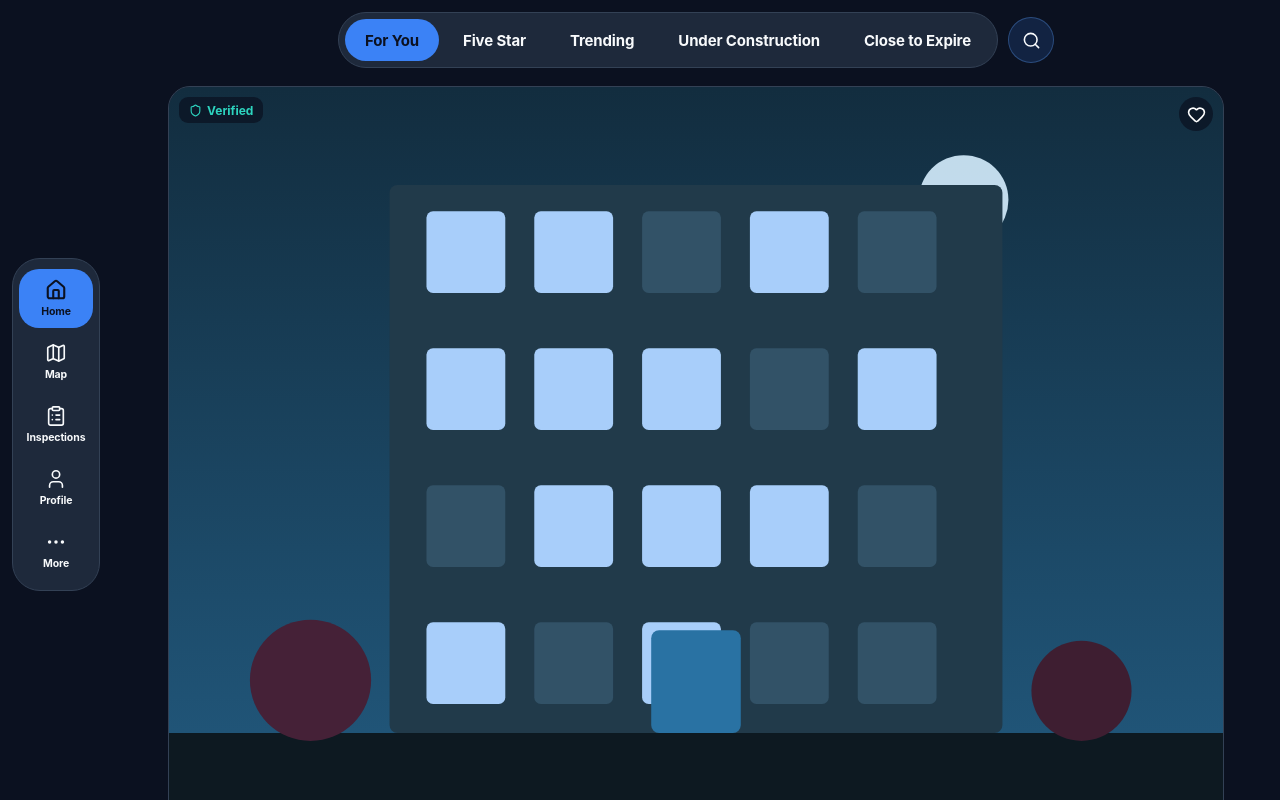
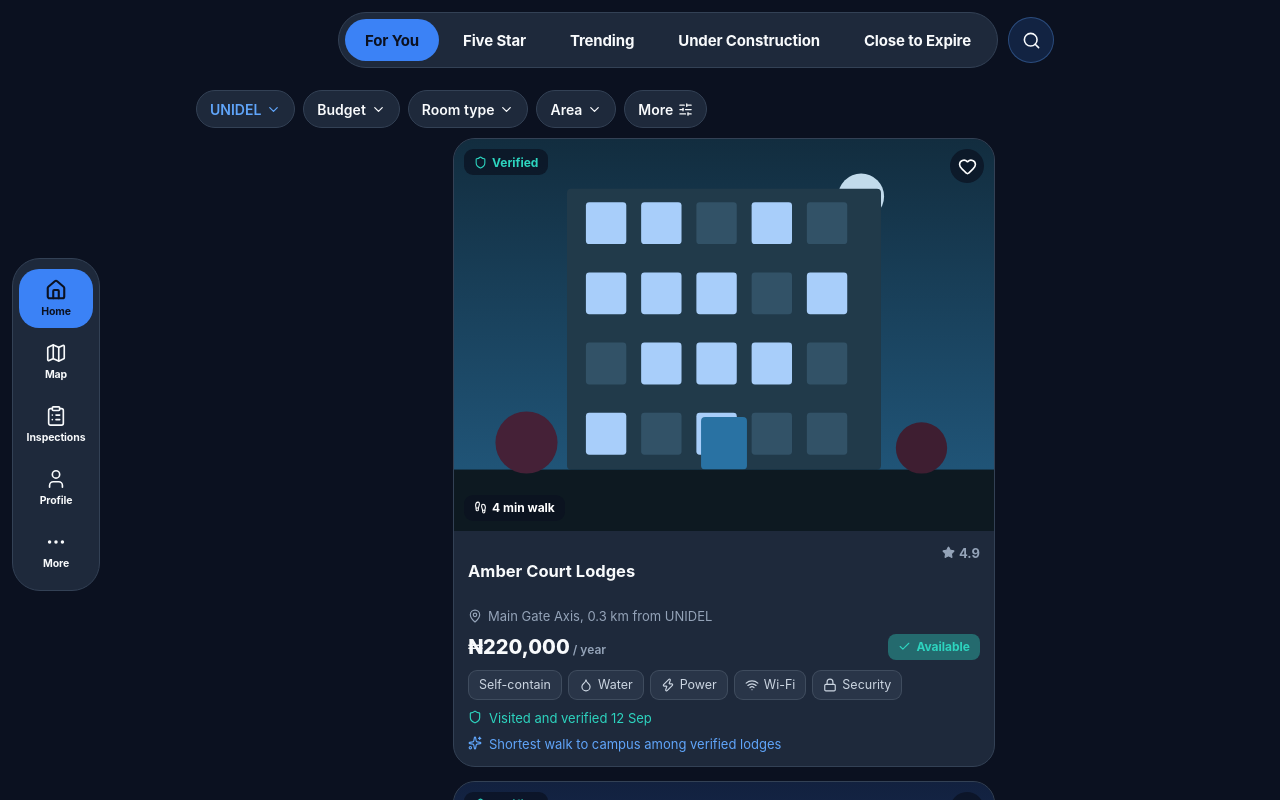
Before and after one commit to micvic1972/housing, a Next.js app in the folder apps/client/: page / in a window 1280 px wide. Shown: the top 800 px of the page. Built offline with nearby package versions, Linux system fonts and the light colour scheme.

Commit message:
feat: align structural page state data pipelines for filters and search triggers

```diff
--- a/apps/client/app/components/home/feed/FeedGrid.tsx
+++ b/apps/client/app/components/home/feed/FeedGrid.tsx
@@ -3,7 +3,6 @@
 import type { Listing } from "../../../types/listing";
 import ListingCard from "../listingcard/ListingCard";
 import styles from "./FeedGrid.module.css";
-import { Users } from "lucide-react";
 
 interface FeedGridProps {
   listings: Listing[];
@@ -14,7 +13,19 @@ interface FeedGridProps {
 
 export default function FeedGrid({ listings, saved, onToggleSave, onOpen }: FeedGridProps) {
   return (
-    <div className={styles.grid}>
+    /* Enforces centered alignment rules at the grid root container scale */
+    <div
+      className={styles.grid}
+      style={{
+        width: "100%",
+        maxWidth: "600px",
+        margin: "0 auto",
+        display: "flex",
+        flexDirection: "column",
+        gap: "14px",
+        alignItems: "center"
+      }}
+    >
       {listings.map((listing) => (
         <ListingCard
           key={listing.id}
--- a/apps/client/app/components/home/listingcard/ListingCard.module.css
+++ b/apps/client/app/components/home/listingcard/ListingCard.module.css
@@ -3,10 +3,17 @@
   border: 1px solid var(--border);
   border-radius: var(--radius-card);
   overflow: hidden;
+
+  /* 🛠️ Forces card to center itself and never squeeze out of small screens */
+  width: 100%;
+  max-width: 540px;
+  margin: 0 auto;
 }
 .card:active {
   transform: scale(0.99);
 }
+
+/* ... leave everything below this exactly as it was ... */
 
 .media {
   position: relative;
--- a/apps/client/app/layout.tsx
+++ b/apps/client/app/layout.tsx
@@ -1,16 +1,10 @@
 import type { Metadata, Viewport } from "next";
 import type { ReactNode } from "react";
-import { Inter } from "next/font/google";
 import "@/styles/tokens.css";
 import "./globals.css";
 import AppShell from "./components/layout/appshell/AppShell";
-
-const inter = Inter({
-  subsets: ["latin"],
-  weight: ["400", "500", "600", "700"],
-  variable: "--font-inter",
-  display: "swap",
-});
+// 🛠️ Verified plural folder import target path
+import { FiltersProvider } from "./components/filter/FilterProvider";
 
 export const metadata: Metadata = {
   title: { default: "UniNest", template: "%s | UniNest" },
@@ -27,9 +21,11 @@ export const viewport: Viewport = {
 
 export default function RootLayout({ children }: { children: ReactNode }) {
   return (
-    <html lang="en" className={inter.variable}>
+    <html lang="en">
       <body>
-        <AppShell>{children}</AppShell>
+        <FiltersProvider>
+          <AppShell>{children}</AppShell>
+        </FiltersProvider>
       </body>
     </html>
   );
--- a/apps/client/app/page.tsx
+++ b/apps/client/app/page.tsx
@@ -1,19 +1,33 @@
 "use client";
 
 import { useState } from "react";
-//  Fixed absolute paths to match your relative file paths:
 import DiscoveryTabs from "./components/home/discovery/DiscoveryTabs";
-import ListingCard from "./components/home/listingcard/ListingCard";
 import BottomSheet from "./components/ui/bottomsheet/BottomSheet";
-//  Fixed path name from plural 'mock-listings' to your file 'mock-listing':
+import FeedGrid from "./components/home/feed/FeedGrid";
 import { MOCK_LISTINGS } from "./data/mock-listing";
+
+// Pluralized relative path imports matching your folder structure on disk
+import { FilterBar } from "./components/filter/FilterBar";
+import { FilterSheet } from "./components/filter/FilterSheet";
+import { applyFilters } from "./components/filter/filter-config";
+import { useFilters } from "./components/filter/FilterProvider";
 
 export default function Page() {
   const [saved, setSaved] = useState<Set<string>>(new Set());
   const [openId, setOpenId] = useState<string | null>(null);
 
-  // Scans the active listing array matching our open card index state
-  const listing = MOCK_LISTINGS.find((item) => item.id === openId) ?? null;
+  // Grabs the shared state and drawer actions from your filters context provider
+  const { filters } = useFilters();
+
+  const shownListings = applyFilters(MOCK_LISTINGS, filters, (item) => ({
+    price: item.price,
+    room: item.room,
+    area: item.area,
+    verified: item.verified,
+    text: `${item.name} ${item.area} ${item.insight}`,
+  }));
+
+  const activeListing = MOCK_LISTINGS.find((item) => item.id === openId) ?? null;
 
   function toggleSave(id: string) {
     setSaved((prev) => {
@@ -29,41 +43,43 @@ export default function Page() {
 
   return (
     <>
-      <DiscoveryTabs onSearchPress={() => alert("Filters sheet comes later")} />
+      <DiscoveryTabs />
 
-      <main style={{ padding: "8px var(--gutter) 24px", display: "flex", flexDirection: "column", gap: 14 }}>
-        {MOCK_LISTINGS.map((item) => (
-          <ListingCard
-            key={item.id}
-            listing={item}
-            saved={saved.has(item.id)}
-            onToggleSave={toggleSave}
-            onOpen={setOpenId}
-          />
-        ))}
+      <main style={{ padding: "0 var(--gutter)", width: "100%" }}>
+        <FilterBar />
+        <FeedGrid
+          listings={shownListings}
+          saved={saved}
+          onToggleSave={toggleSave}
+          onOpen={setOpenId}
+        />
       </main>
 
+      {/* The live sliding multi-filter sheet linked directly to our collection result lengths */}
+      <FilterSheet resultCount={shownListings.length} />
+
+      {/* Accommodation Details Sheet */}
       <BottomSheet
-        open={!!listing}
+        open={!!activeListing}
         onClose={() => setOpenId(null)}
-        title={listing?.name}
+        title={activeListing?.name}
         footer={
           <button
             style={{ width: "100%", height: 48, background: "var(--primary)", color: "var(--on-primary)", borderRadius: 14, fontWeight: 700 }}
           >
-            {listing?.kind === "construction"
+            {activeListing?.kind === "construction"
               ? "Follow build"
-              : listing?.kind === "expiring"
+              : activeListing?.kind === "expiring"
               ? "Follow room"
-              : listing?.kind === "rented"
+              : activeListing?.kind === "rented"
               ? "See similar places"
               : "View details"}
           </button>
         }
       >
-        {listing && (
+        {activeListing && (
           <div style={{ padding: "0 var(--gutter) 24px", color: "var(--text-muted)", fontSize: 14 }}>
-            {listing.insight}
+            {activeListing.insight}
           </div>
         )}
       </BottomSheet>
```
Also changed, not shown: apps/client/app/config/filter-options.ts (added, +26 -0 lines).
